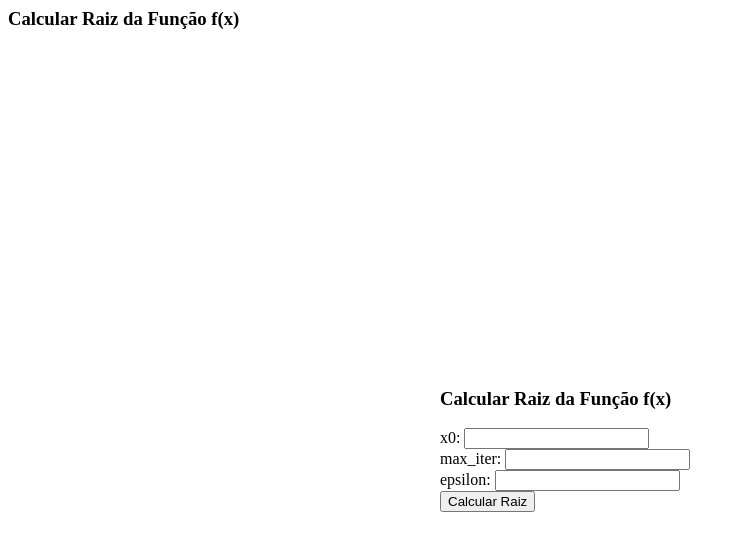
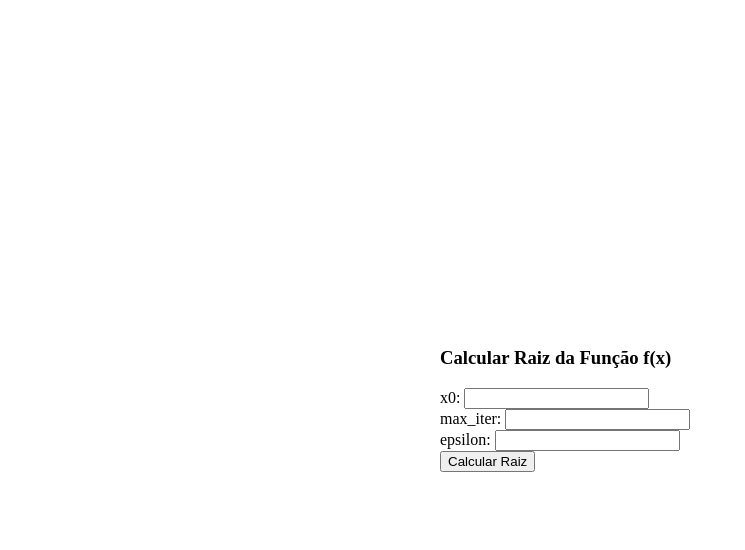
Before and after one commit to Kakurorv/pfixo, a plain HTML site: page index.html in a window 1280 px wide. Shown: the whole page, without its empty margins (0-745 px from the left). Drawn offline with nearby package versions, Linux system fonts and the light colour scheme.

Commit message:
Update index.html

```diff
--- a/index.html
+++ b/index.html
@@ -64,7 +64,6 @@
     </script>
   </head>
   <body>
-    <h3>Calcular Raiz da Função f(x)</h3>
 <div class="container">
       <div class="card" style="width: 400px;">
         <div class="card-body">
```
